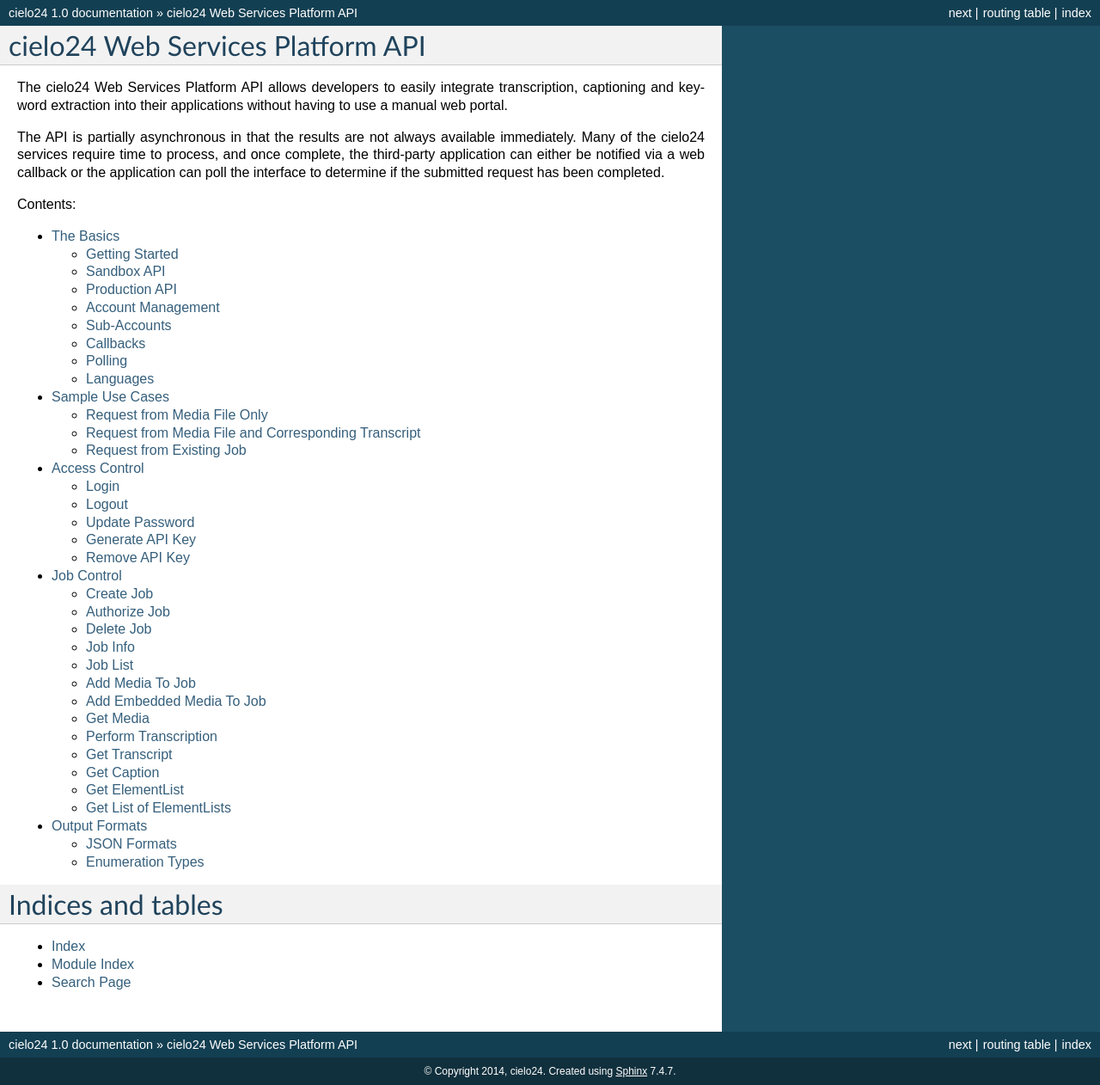
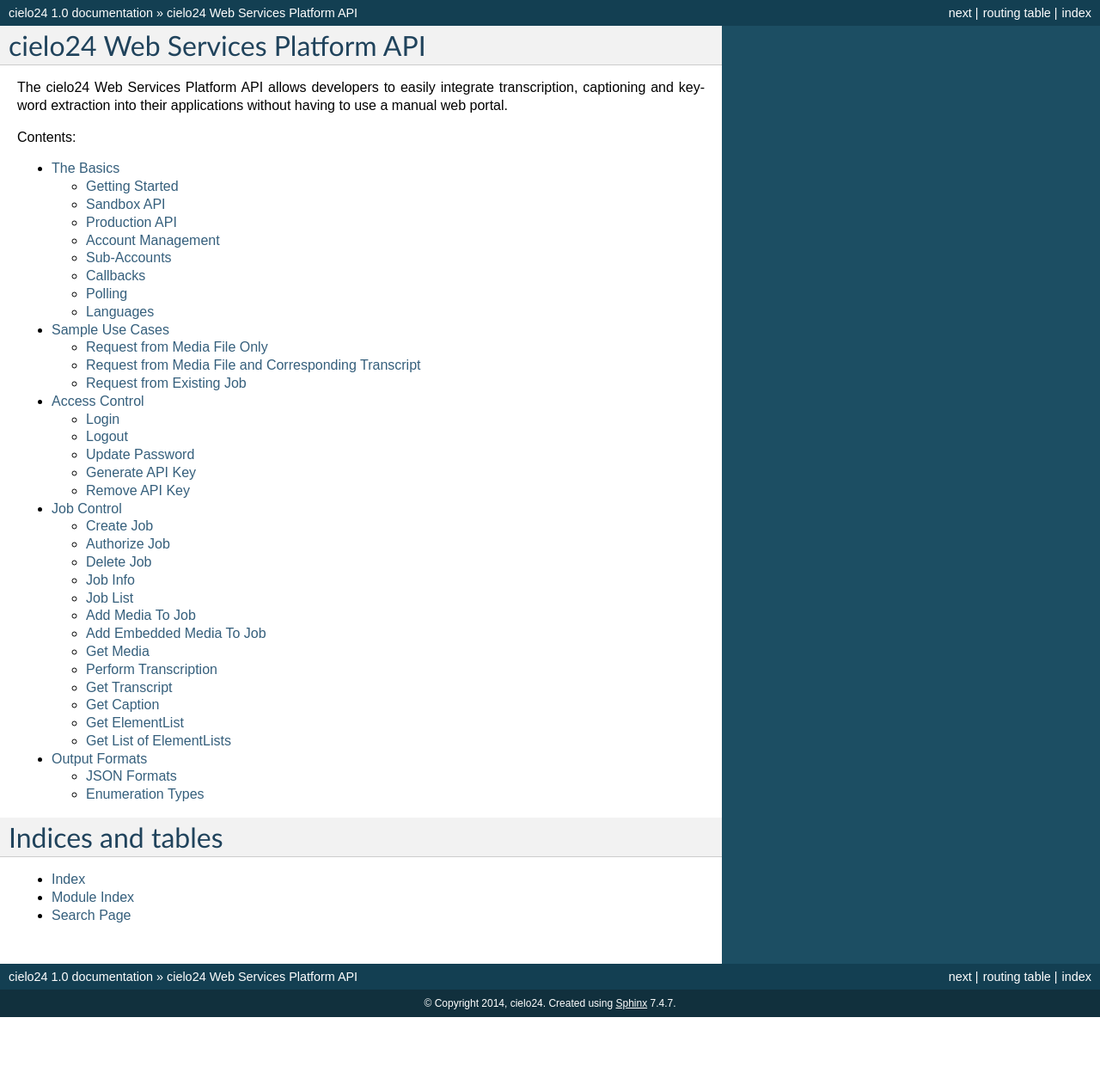
Before and after one commit to cielo24/Docs, a Sphinx documentation site: the page built from api/source/index.rst, in a window 1280 px wide. Shown: the whole page at 86% size. Built offline with Sphinx 7.4.7, drawn with Linux system fonts in a browser that asks for light colours; after the commit the page ends 1183 px from its top, so only the background shows below that.

Commit message:
Cleanup main page of docs

```diff
--- a/api/source/index.rst
+++ b/api/source/index.rst
@@ -1,14 +1,9 @@
-.. cielo24 documentation master file, created by
-   sphinx-quickstart on Fri May  9 18:53:36 2014.
-   You can adapt this file completely to your liking, but it should at least
-   contain the root `toctree` directive.
+.. cielo24 documentation
 
 cielo24 Web Services Platform API
 =================================
 
 The cielo24 Web Services Platform API allows developers to easily integrate transcription, captioning and keyword extraction into their applications without having to use a manual web portal.
-
-The API is partially asynchronous in that the results are not always available immediately. Many of the cielo24 services require time to process, and once complete, the third-party application can either be notified via a web callback or the application can poll the interface to determine if the submitted request has been completed.
 
 Contents:
 
```
